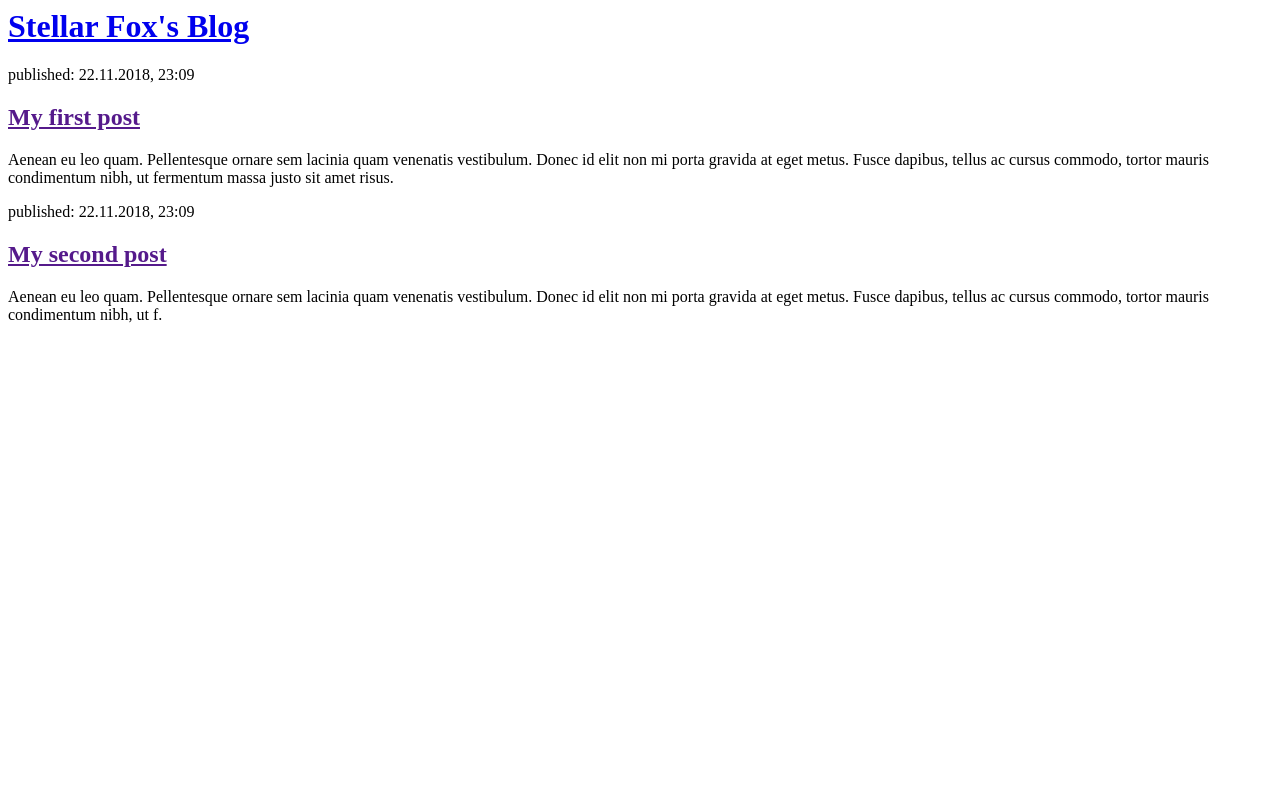
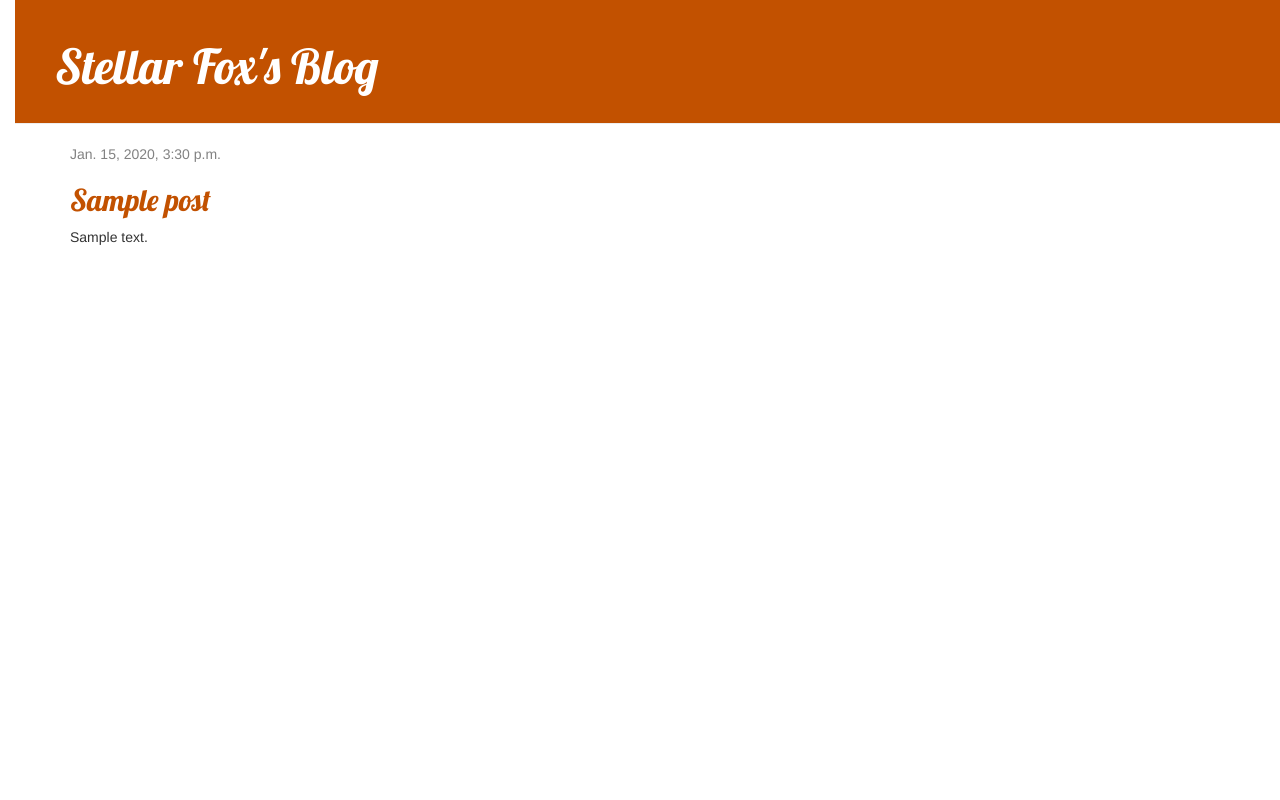
Before and after one commit to Harshk159/my-first-blog, a Django app: template blog/templates/blog/post_list.html in a window 1280 px wide. Run offline with Django 3.2, Linux system fonts and the light colour scheme; the template is opened without the code that fills it: values that come from a table or form of the project are taken from there, others are empty; tables that the repository leaves empty hold one stand-in row (values such as "Sample post"); some libraries are stand-ins or nearby versions.

Commit message:
Added view and template for detailed blog post as well as CSS for the site.

```diff
--- /dev/null
+++ b/blog/static/css/blog.css
@@ -0,0 +1,53 @@
+body {
+    padding-left: 15px;
+}
+h1 a, h2 a {
+    color: #C25100;
+    font-family: 'Lobster';
+}
+.page-header {
+    background-color: #C25100;
+    margin-top: 0;
+    padding: 20px 20px 20px 40px;
+}
+
+.page-header h1, .page-header h1 a, .page-header h1 a:visited, .page-header h1 a:active {
+    color: #ffffff;
+    font-size: 36pt;
+    text-decoration: none;
+}
+
+.content {
+    margin-left: 40px;
+}
+
+h1, h2, h3, h4 {
+    font-family: 'Lobster', cursive;
+}
+
+.date {
+    color: #828282;
+}
+
+.save {
+    float: right;
+}
+
+.post-form textarea, .post-form input {
+    width: 100%;
+}
+
+.top-menu, .top-menu:hover, .top-menu:visited {
+    color: #ffffff;
+    float: right;
+    font-size: 26pt;
+    margin-right: 20px;
+}
+
+.post {
+    margin-bottom: 70px;
+}
+
+.post h1 a, .post h1 a:visited {
+    color: #000000;
+}
--- /dev/null
+++ b/blog/templates/blog/base.html
@@ -0,0 +1,23 @@
+{% load static %}
+<html>
+    <head>
+        <title>Stellar Fox's blog</title>
+        <link rel="stylesheet" href="//maxcdn.bootstrapcdn.com/bootstrap/3.2.0/css/bootstrap.min.css">
+        <link rel="stylesheet" href="//maxcdn.bootstrapcdn.com/bootstrap/3.2.0/css/bootstrap-theme.min.css">
+        <link rel="stylesheet" href="{% static 'css/blog.css' %}">
+        <link href="//fonts.googleapis.com/css?family=Lobster&subset=latin,latin-ext" rel="stylesheet" type="text/css">
+    </head>
+    <body>
+    <div class="page-header">
+        <h1><a href="/">Stellar Fox's Blog</a></h1>
+    </div>
+    <div class="content container">
+        <div class="row">
+            <div class="col-md-8">
+            {% block content %}
+            {% endblock %}
+            </div>
+        </div>
+    </div>
+</body>
+</html>
--- a/blog/templates/blog/post_list.html
+++ b/blog/templates/blog/post_list.html
@@ -1,22 +1,13 @@
-<html>
-    <head>
-        <title>Stellar Fox's Blog</title>
-    </head>
-    <body>
-        <div>
-            <h1><a href="/">Stellar Fox's Blog</a></h1>
+{% extends 'blog/base.html' %}
+
+{% block content %}
+    {% for post in posts %}
+        <div class="post">
+            <div class="date">
+                {{ post.published_date }}
+            </div>
+            <h2><a href="{% url 'post_detail' pk=post.pk %}">{{ post.title }}</a></h2>
+            <p>{{ post.text|linebreaksbr }}</p>
         </div>
-
-        <div>
-            <p>published: 22.11.2018, 23:09</p>
-            <h2><a href="">My first post</a></h2>
-            <p>Aenean eu leo quam. Pellentesque ornare sem lacinia quam venenatis vestibulum. Donec id elit non mi porta gravida at eget metus. Fusce dapibus, tellus ac cursus commodo, tortor mauris condimentum nibh, ut fermentum massa justo sit amet risus.</p>
-        </div>
-
-        <div>
-            <p>published: 22.11.2018, 23:09</p>
-            <h2><a href="">My second post</a></h2>
-            <p>Aenean eu leo quam. Pellentesque ornare sem lacinia quam venenatis vestibulum. Donec id elit non mi porta gravida at eget metus. Fusce dapibus, tellus ac cursus commodo, tortor mauris condimentum nibh, ut f.</p>
-        </div>
-    </body>
-</html>
+    {% endfor %}
+{% endblock %}
--- a/blog/urls.py
+++ b/blog/urls.py
@@ -1,5 +1,7 @@
 from django.urls import path
 from . import views
+
 urlpatterns = [
     path('', views.post_list, name='post_list'),
+    path('post/<int:pk>/', views.post_detail, name='post_detail'),
 ]
--- a/mysite/settings.py
+++ b/mysite/settings.py
@@ -23,7 +23,7 @@ BASE_DIR = os.path.dirname(os.path.dirname(os.path.abspath(__file__)))
 SECRET_KEY = 'gp@16df*^9a#fwhf4#d8q5q7dy8d+=#232j(6wiq3m#rhskxg+'
 
 # SECURITY WARNING: don't run with debug turned on in production!
-DEBUG = False
+DEBUG = True
 
 ALLOWED_HOSTS = ['127.0.0.1', 'pythonanywhere.com',  'stellarfox.pythonanywhere.com']
 
```
Also changed, not shown: blog/templates/blog/post_detail.html (added, +13 -0 lines), blog/views.py (+9 -3 lines).
